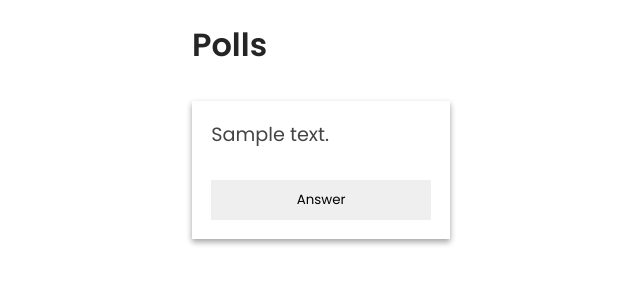
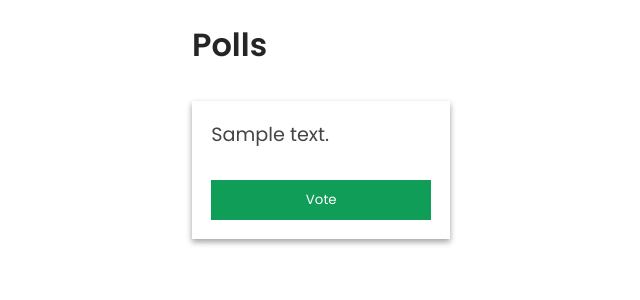
Before and after one commit to Navayuvan-SB/Polls-App, a Django app: page /polls/ in a window 1280 px wide. Shown: the top 300 px of the page, without its empty margins (8-648 px from the left). Run offline with Django 3.2, Linux system fonts and the light colour scheme; tables that the repository leaves empty hold one stand-in row (values such as "Sample post").

Commit message:
Improve style for vote button

```diff
--- a/polls/templates/polls/index.html
+++ b/polls/templates/polls/index.html
@@ -57,6 +57,8 @@
         border: none;
         padding: 10px 20px;
         cursor: pointer;
+        background-color: #0f9d58;
+        color: #fff;
       }
     </style>
   </head>
@@ -74,7 +76,7 @@
           <div class="card">
             {{question.question_text}}
 
-            <button>Answer</button>
+            <button>Vote</button>
           </div>
         </a>
       </li>
```
